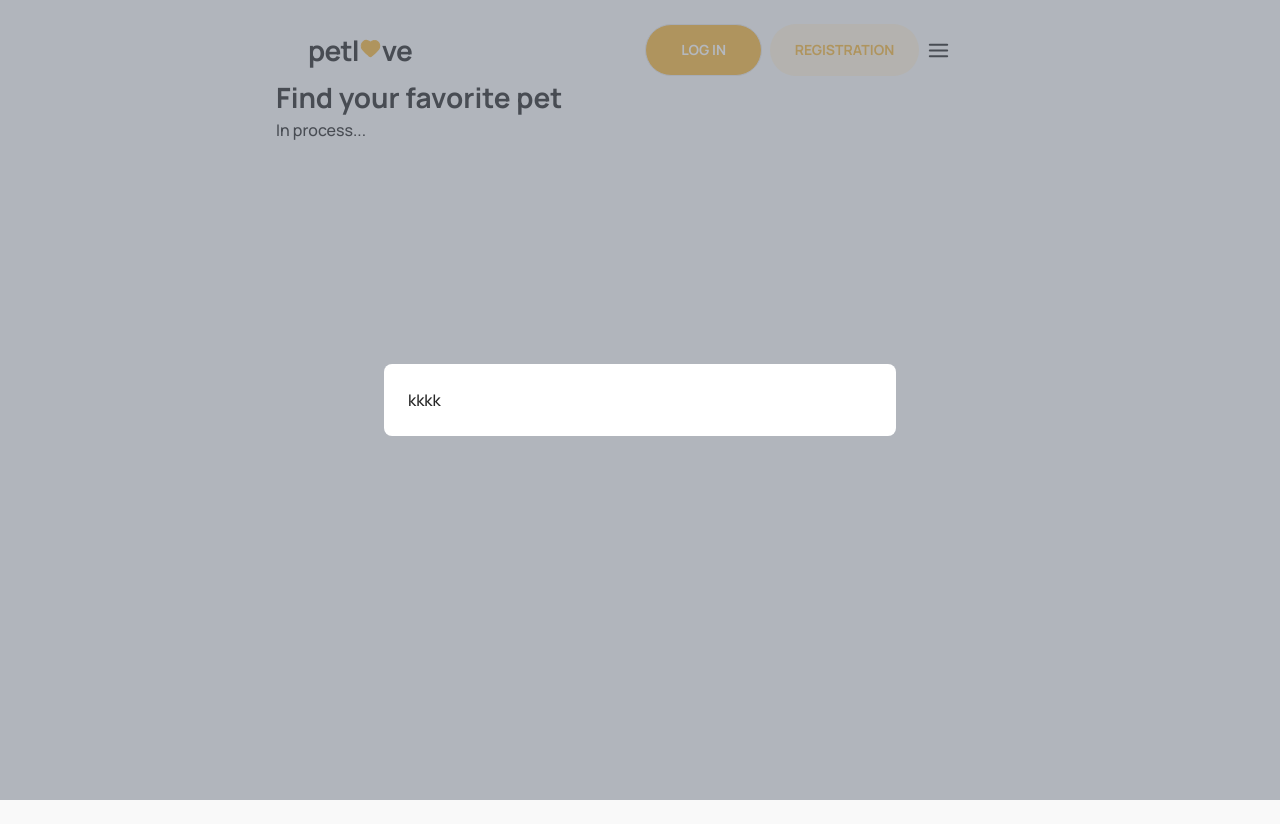
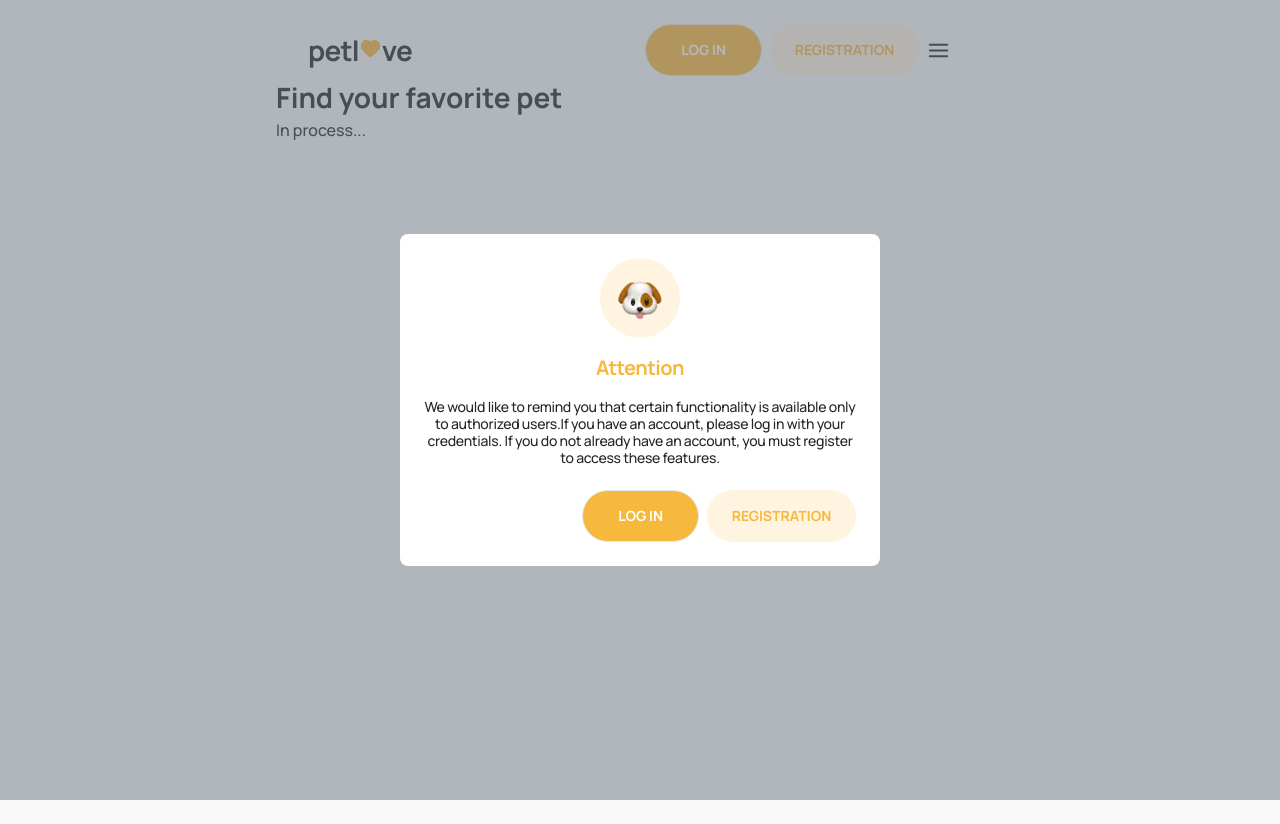
Before and after one commit to MaxsimJSDeveloper/pet-love, a React (Vite) app: page /notices in a window 1280 px wide. Built offline with nearby package versions, Linux system fonts and the light colour scheme.

Commit message:
add-atention-modal

```diff
--- /dev/null
+++ b/src/assets/img/attentionModal/attentionImages.ts
@@ -0,0 +1,9 @@
+import attention from "./attention.webp";
+import attention2x from "./attention-2x.webp";
+
+const attentionImages = {
+  default: attention,
+  "2x": attention2x,
+};
+
+export default attentionImages;
--- a/src/components/logic/AuthNav/AuthNav.types.ts
+++ b/src/components/logic/AuthNav/AuthNav.types.ts
@@ -1,3 +1,3 @@
 export interface AuthNavProps {
-  location: string;
+  location?: string;
 }
--- /dev/null
+++ b/src/components/ui/AttentionModalImgWrap/AttentionModalImgWrap.tsx
@@ -0,0 +1,24 @@
+interface AttentionModalImgWrapProps {
+  images: {
+    default: string;
+    "2x": string;
+  };
+}
+
+const AttentionModalImgWrap = ({ images }: AttentionModalImgWrapProps) => {
+  return (
+    <div className="w-[80px] h-[80px] rounded-full bg-[#fff4df] flex items-center justify-center mb-[20px]">
+      <picture className="">
+        <source
+          srcSet={`${images.default} 1x, ${images["2x"]} 2x`}
+          media="(min-width: 375px) and (max-width: 767px)"
+          type="image/webp"
+        />
+
+        <img src={images.default} alt="Background" loading="lazy" />
+      </picture>
+    </div>
+  );
+};
+
+export default AttentionModalImgWrap;
--- a/src/components/ui/ModalAttention/ModalAttention.tsx
+++ b/src/components/ui/ModalAttention/ModalAttention.tsx
@@ -2,6 +2,9 @@ import { selectToken } from "@src/redux/users/selectors";
 import Modal from "@src/shared/Modal";
 import { useState } from "react";
 import { useSelector } from "react-redux";
+import AttentionModalImgWrap from "../AttentionModalImgWrap/AttentionModalImgWrap";
+import attentionImages from "@src/assets/img/attentionModal/attentionImages";
+import AuthNav from "@src/components/logic/AuthNav/AuthNav";
 
 const ModalAttention = () => {
   const [isOpen, setIsOpen] = useState<boolean>(
@@ -17,7 +20,17 @@ const ModalAttention = () => {
       <button onClick={handleSetIsOpen}>In process...</button>
       {isOpen && (
         <Modal onClose={handleSetIsOpen}>
-          <div>kkkk</div>
+          <AttentionModalImgWrap images={attentionImages} />
+          <h2 className="text-[20px] font-bold text-[#f6b83d] leading-[100%] tracking-[-0.03em] mb-[20px]">
+            Attention
+          </h2>
+          <p className="text-[14px] leading-[123%] tracking-[-0.02em] text-center mb-[24px]">
+            We would like to remind you that certain functionality is available
+            only to authorized users.If you have an account, please log in with
+            your credentials. If you do not already have an account, you must
+            register to access these features.
+          </p>
+          <AuthNav />
         </Modal>
       )}
     </>
--- a/src/shared/Modal.tsx
+++ b/src/shared/Modal.tsx
@@ -13,7 +13,7 @@ const Modal = ({ children, onClose }: PropsModal) => {
       onClick={onClose}
     >
       <div
-        className="bg-white p-6 rounded-lg max-w-lg w-full"
+        className="bg-white p-6 rounded-lg w-[335px] md:w-[480px] flex flex-col items-center"
         onClick={(e) => e.stopPropagation()}
       >
         {children}
```
Also changed, not shown: src/assets/img/attentionModal/attention-2x.webp (added), src/assets/img/attentionModal/attention.webp (added).
